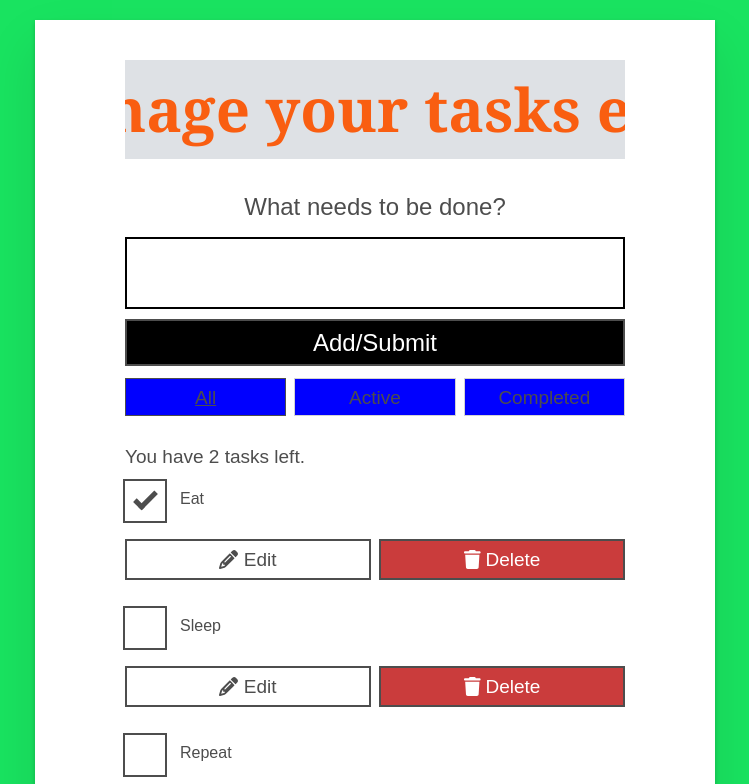
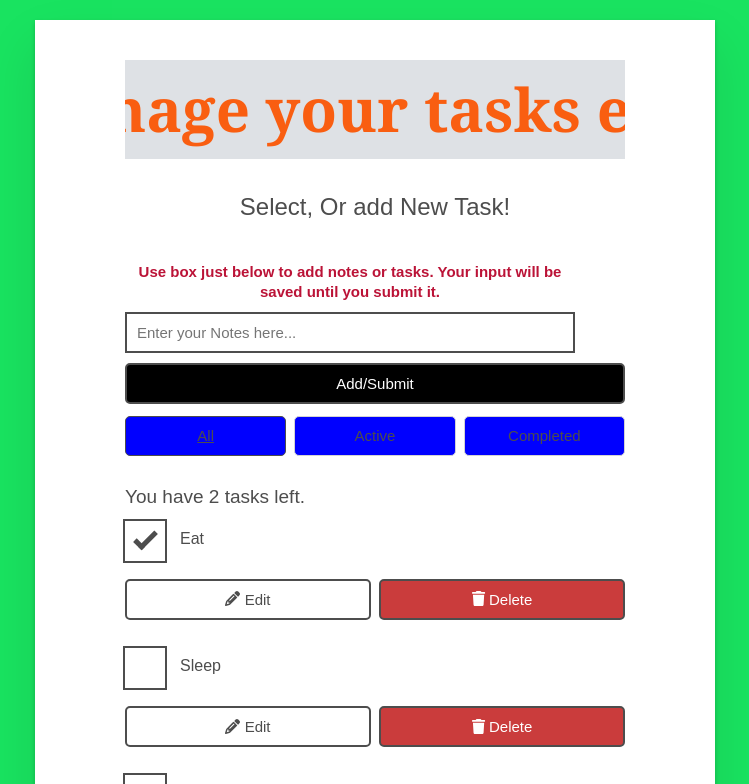
Before and after one commit to Bothot47fixit/INET2000-Project2, a React (Vite) app: page / in a window 1280 px wide. Shown: the top 784 px of the page, without its empty margins (265-1014 px from the left). Built offline with nearby package versions, Linux system fonts and the light colour scheme.

Commit message:
Changes on Form to make user friendly and update css.

```diff
--- a/src/components/Form.jsx
+++ b/src/components/Form.jsx
@@ -1,20 +1,34 @@
 import React, { useState } from "react";
+
 function Form({ handleTask }) {
-  const [name, setName] = useState("");
+  const [name, setName] = useState(() => {
+return localStorage.getItem("todo-input") || ""; // Retrieve saved value or default to an empty string
+  });
   const handleChange = (e) => {
-    setName(e.target.value);
+    setName(e.target.value); // Save the input value to localStorage
+    localStorage.setItem("todo-input", e.target.value);
   };
     const handleButtonClick = () => {
     handleTask(name); // Call the handleTask function passed from App.jsx
     setName(""); // Clear the input field
+     localStorage.setItem("todo-input", e.target.value);//save to localStorage
   };
+
+
+
     return (
     <div>
       <h2 className="label-wrapper">
         <label htmlFor="new-todo-input" className="label__lg">
-          What needs to be done?
+           Select, Or add New Task!
         </label>
       </h2>
+      {/* Move the input box to the bottom */}
+<div className="input-box-wrapper">
+        <h1 className="input-description">
+          Use box  just below to add notes or tasks. Your input will be saved until you submit it.
+        </h1>
+      </div>
       <input
         type="text"
         id="new-todo-input"
@@ -23,9 +37,10 @@ function Form({ handleTask }) {
         autoComplete="off"
         value={name} // Bind the input value to state
         onChange={handleChange} // Update state on input change
+        placeholder="Enter your Notes here..."
       />
       <button
-        type="button" // Change to "button" since it's no longer a form submit button
+        type="button" // Change no longer a form submit button
         className="btn btn__primary btn__lg"
         onClick={handleButtonClick} // Handle the task on button click
       >
--- a/src/index.css
+++ b/src/index.css
@@ -360,3 +360,31 @@ body {
   flex-direction: row;
   flex-wrap: wrap;
 }/* End checkbox styles */
+.input-box-wrapper {
+  margin-top: 2rem;
+  text-align: center;
+}
+
+.input-description {
+  width:90%;
+  padding: 0.5rem;
+  font-size: 1.5rem;
+
+  color: #bb1337;
+  margin-bottom: 0.5rem;
+}
+
+.input {
+  width: 90%; /* Larger width */
+  padding: 1rem; /* More padding for better spacing */
+  font-size: 1.5rem; /* Larger text for readability */
+  margin-bottom: 1.5rem; /* More space below the input box */
+  border: 2px solid #4d4d4d; /* Thicker border */
+  border-radius: 0.5rem; /* Rounded corners */
+}
+
+.btn {
+  padding: 1rem 2rem; /* Larger button padding */
+  font-size: 1.5rem; /* Larger button text */
+  border-radius: 0.5rem; /* Rounded corners */
+}
```
